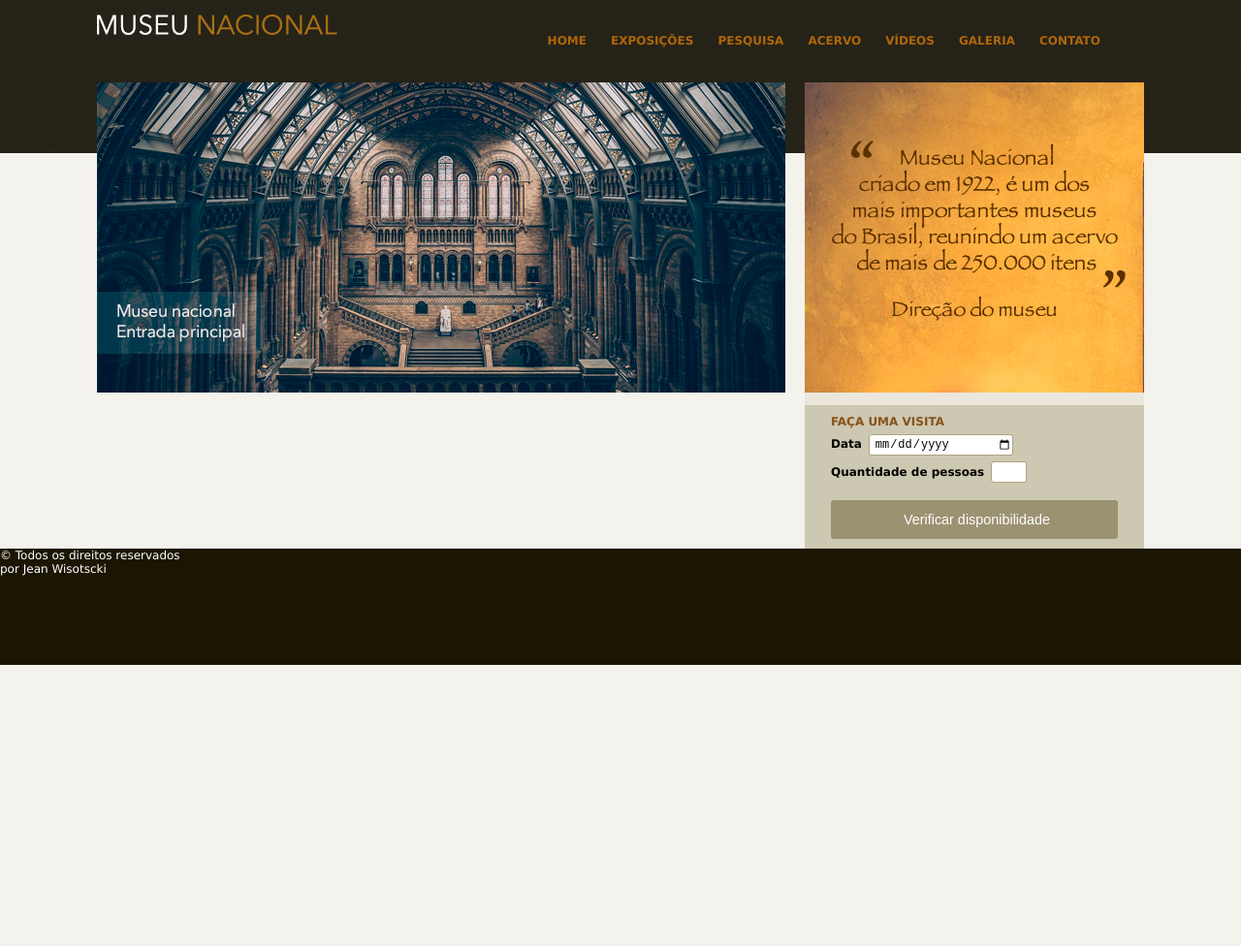
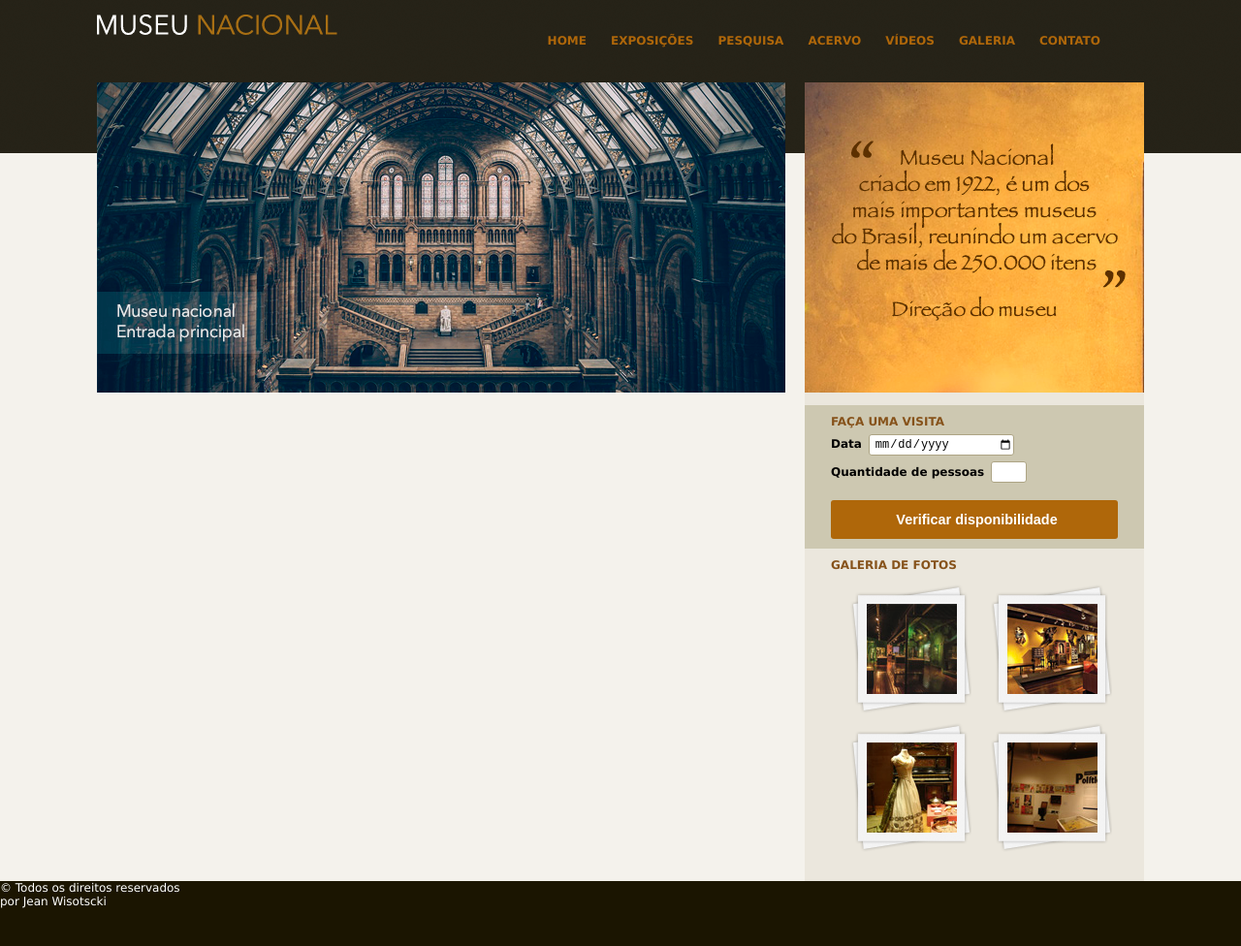
Before and after one commit to jeanwisotscki/Museu-Nacional, a plain HTML site: page index.html in a window 1280 px wide. Shown: the whole page at 97% size. Before the commit the page ends 800 px from the top, so only its background shows below. Drawn offline with Linux system fonts and the light colour scheme.

Commit message:
conteudo lateral finalizado

```diff
--- a/css/style.css
+++ b/css/style.css
@@ -86,12 +86,36 @@ aside{
 	width: 350px;
 	float: right;
 	background: #ebe7dd;
+	padding-bottom: 30px;
 }
 
 section#visita{
 	background: #cdc8b1;
 	padding: 10px 27px 10px 27px;
 	margin-top: 10px;
+	margin-bottom: 10px;
+}
+
+section#galeria{
+	padding: 0 27px 0 27px;
+}
+
+section#galeria a{
+	display: block;
+	background: url(../img/fundo-foto.png) no-repeat;
+	float: left;
+	padding: 17px 15px;
+	margin: 10px 0 0 20px;
+}
+
+section#galeria a:hover{
+	background: #9b9271;
+	border-radius: 5px;
+}
+
+section#galeria img{
+	margin-left: 2px;
+	margin-top: 3px;
 }
 
 h4{
@@ -105,7 +129,7 @@ h4{
 ***************************************/
 
 input{
-	width: 142px;
+	width: 143px;
 	height: 20px;
 	padding-left: 5px;
 	margin: 3px;
@@ -123,9 +147,16 @@ input.botao{
 	width: 100%;
 	height: 40px;
 	margin: 15px 0 0 0;
-	background: #9b9271;
+	background: #af670a;
 	color: #fff;
 	font-size: 1.2em;
+	font-weight: bold;
+}
+
+input.botao:hover{
+	color: #ffffff;
+	background: linear-gradient(to bottom, #faa600, #f68a00);
+	cursor: pointer;
 }
 
 label{
--- a/index.html
+++ b/index.html
@@ -32,12 +32,14 @@
 			<div id="principal">
 
 				<div id="conteudo">
+
 					<section id="capa">
 						<img src="img/museu.png">
 					</section>
 				</div>
 
-				<aside>
+				<aside> <!-- Inicio conteudo lateral -->
+
 					<section id="depoimento">
 						<img src="img/depoimento.png">
 					</section>
@@ -47,6 +49,7 @@
 						<h4>Faça uma visita</h4>
 
 						<form>
+
 							<fieldset>
 								<legend>Selecione uma data</legend>
 
@@ -54,13 +57,34 @@
 								<input class="campo" type="date" id="data" required><br>
 
 								<label for="qtd">Quantidade de pessoas</label>
-								<input class="campo" style="width: 30px" type="number" id="qtd" required>
+								<input class="campo" style="width: 30px" type="number" id="qtd" required min="1" required>
 							</fieldset>
 
 							<input class="botao" type="submit" value="Verificar disponibilidade">
 						</form>
 					</section>
-				</aside>
+
+					<section id="galeria">
+
+						<h4>Galeria de fotos</h4>
+
+						<a href="">
+							<img src="img/imagem1.jpg" height="93" width="93" alt="Descrição de imagem">
+						</a>
+
+						<a href="">
+							<img src="img/imagem2.jpg" height="93" width="93" alt="Descrição de imagem">
+						</a>
+
+						<a href="">
+							<img src="img/imagem3.jpg" height="93" width="93" alt="Descrição de imagem">
+						</a>
+
+						<a href="">
+							<img src="img/imagem4.jpg" height="93" width="93" alt="Descrição de imagem">
+						</a>
+					</section>
+				</aside> <!-- fim /conteudo lateral -->
 
 			</div>
 
```
